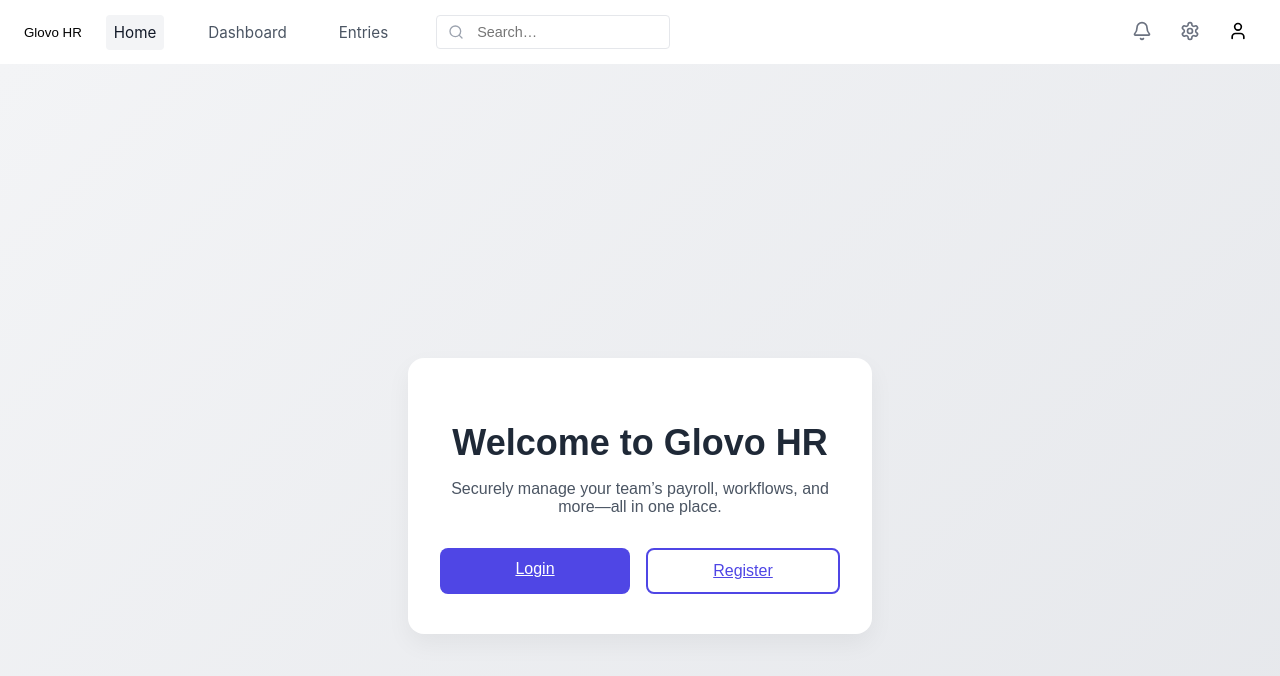
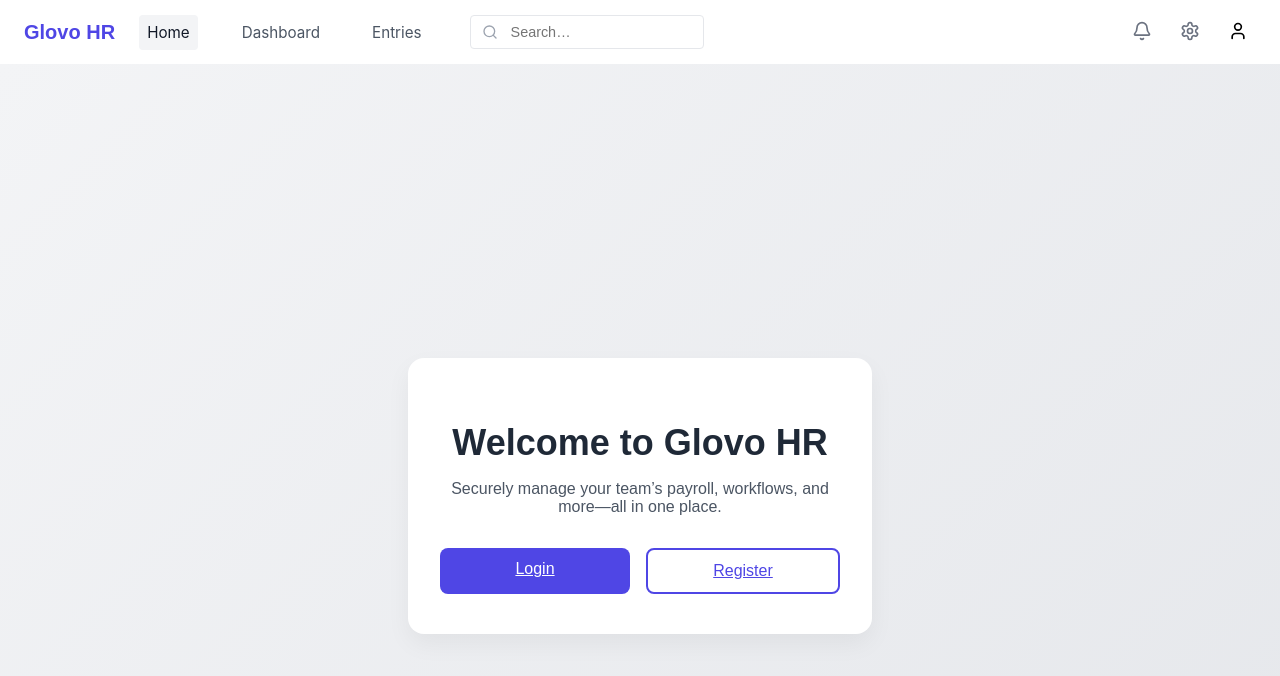
Before and after one commit to tinulica/frontend1, a React (Create React App) app: page / in a window 1280 px wide. Shown: the top 676 px of the page. Built offline with nearby package versions, Linux system fonts and the light colour scheme.

Commit message:
Update Navbar.css

```diff
--- a/src/components/Navbar.css
+++ b/src/components/Navbar.css
@@ -4,7 +4,7 @@
   align-items: center;
   padding: 0 1.5rem;
   height: 64px;
-  background: #ffffff;
+  background: #fff;
   box-shadow: 0 2px 4px rgba(0,0,0,0.05);
   font-family: 'Inter', sans-serif;
 }
@@ -22,9 +22,10 @@
   cursor: pointer;
 }
 
-.logo {
-  height: 32px;
-  width: auto;
+.brand {
+  font-size: 1.25rem;
+  font-weight: bold;
+  color: #4f46e5;
 }
 
 .nav-links {
@@ -115,7 +116,7 @@
   position: absolute;
   top: calc(100% + 0.5rem);
   right: 0;
-  background: #ffffff;
+  background: #fff;
   border: 1px solid #e5e7eb;
   box-shadow: 0 4px 12px rgba(0,0,0,0.1);
   border-radius: 6px;
```
